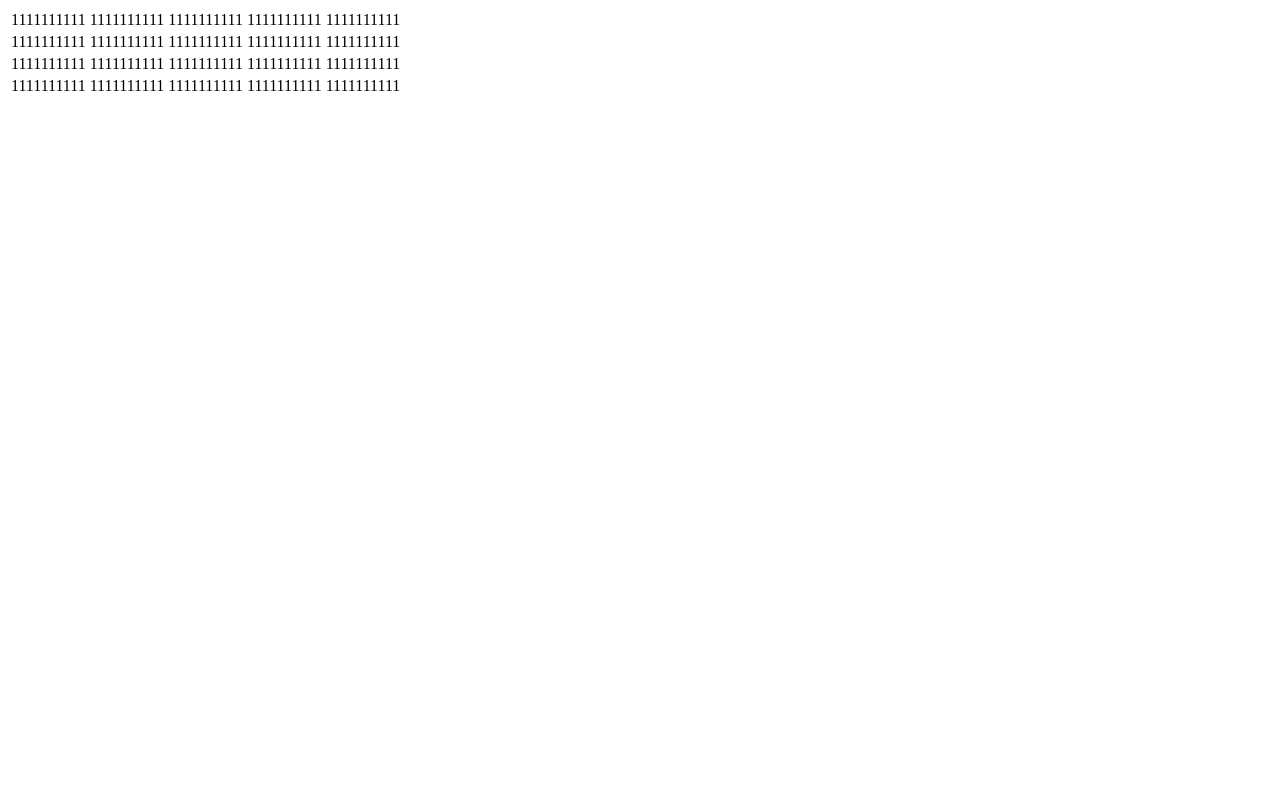
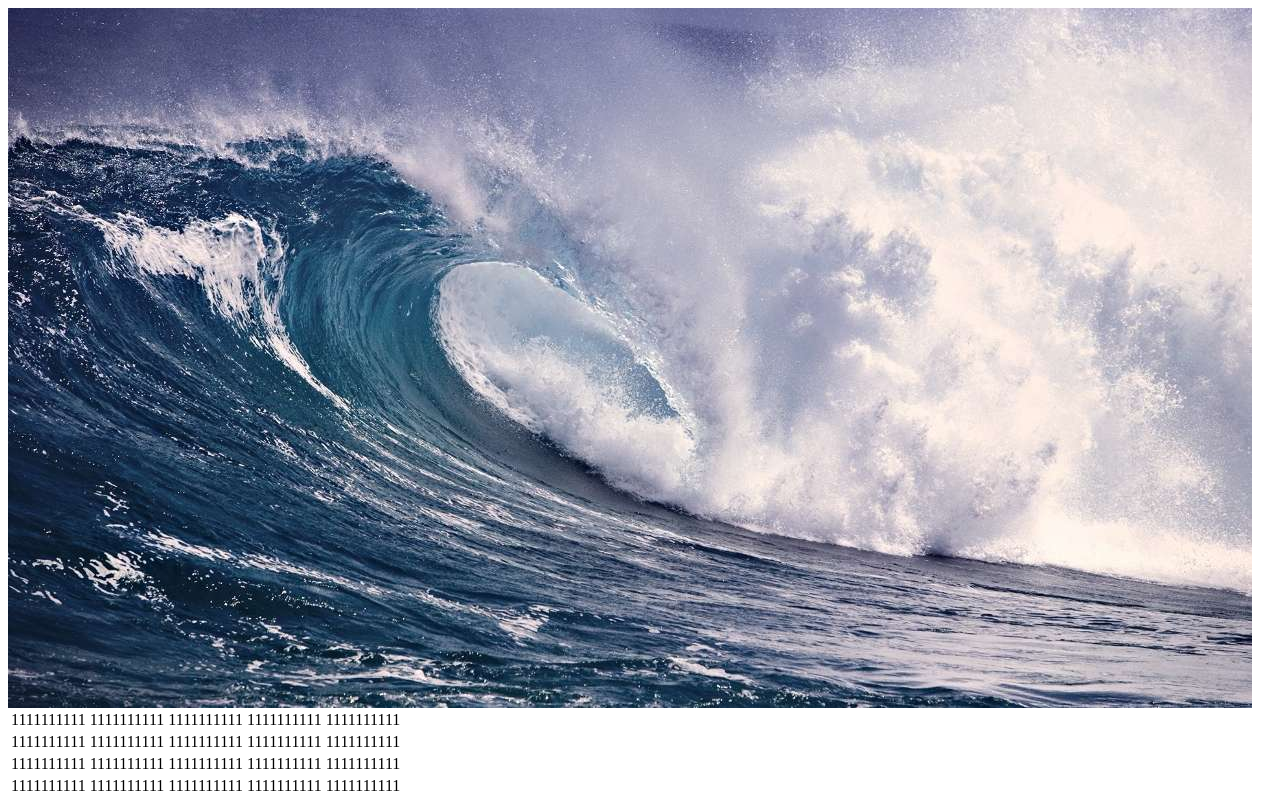
Before and after one commit to ilya0606/ilya0606.github.io, a plain HTML site: page index.html in a window 1280 px wide. Drawn offline with Linux system fonts and the light colour scheme.

Commit message:
add 1.jpg

```diff
--- a/index.html
+++ b/index.html
@@ -27,4 +27,5 @@
 		<td>1111111111</td>
 		<td>1111111111</td>
 	</tr>
+	<img src="111.jpg">
 </table>
```
Also changed, not shown: 111.jpg (added).
